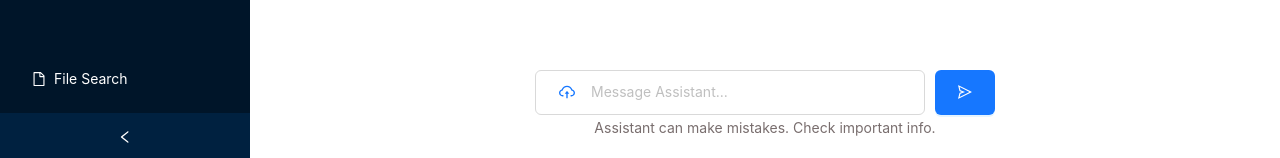
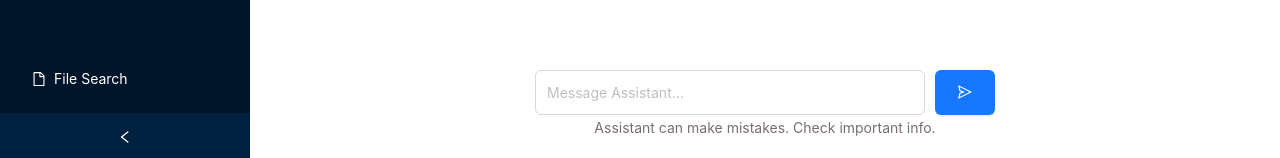
Before and after one commit to charan1922/technical-analysis_response_api, a React (Vite) app: page / in a window 1280 px wide. Shown: the part 639-797 px from the top of the page. Built offline with nearby package versions, Linux system fonts and the light colour scheme; no server answers.

Commit message:
fix: Disable streaming in ChatInterface and comment out file upload in InputArea

```diff
--- a/src/components/ChatInterface.tsx
+++ b/src/components/ChatInterface.tsx
@@ -7,7 +7,7 @@ import Messages from "./Messages";
 import loadingGif from "../assets/loading.gif";
 
 const { Content, Footer } = Layout;
-const streaming = true;
+const streaming = false;
 const ChatInterface: React.FC<any> = ({
   isFileSearch = false,
 }: {
@@ -75,6 +75,7 @@ const ChatInterface: React.FC<any> = ({
     });
   };
   const handleSendMessage = async (message: string) => {
+    // if (streaming) {
     const msg: any = [
       {
         messageText: message,
@@ -92,6 +93,7 @@ const ChatInterface: React.FC<any> = ({
       },
     ];
     setMessages([...messages, ...msg]);
+    // }
     setLoader(true);
     try {
       const fetchWithoutStream = async () => {
@@ -100,6 +102,8 @@ const ChatInterface: React.FC<any> = ({
           threadId: threadIdFromParams,
         });
         setMessages(response.data.messages);
+        setInputDisabled(false);
+        setLoader(false);
       };
 
       const fetchStream = async () => {
--- a/src/components/InputArea.tsx
+++ b/src/components/InputArea.tsx
@@ -58,17 +58,17 @@ const InputArea: React.FC<InputAreaProps> = ({
           onPressEnter={handleSend}
           placeholder="Message Assistant..."
           style={{ flex: 1, marginRight: "10px", height: 45 }}
-          prefix={
-            <Upload
-              fileList={fileList}
-              onChange={handleUploadChange}
-              beforeUpload={() => false}
-              showUploadList={false}
-            >
-              <Button icon={<CloudUploadOutlined />} type="link" size="large" />
-              <Space />
-            </Upload>
-          }
+          // prefix={
+          //   <Upload
+          //     fileList={fileList}
+          //     onChange={handleUploadChange}
+          //     beforeUpload={() => false}
+          //     showUploadList={false}
+          //   >
+          //     <Button icon={<CloudUploadOutlined />} type="link" size="large" />
+          //     <Space />
+          //   </Upload>
+          // }
         />
         <Button
           style={{ height: 45, width: 60 }}
```
